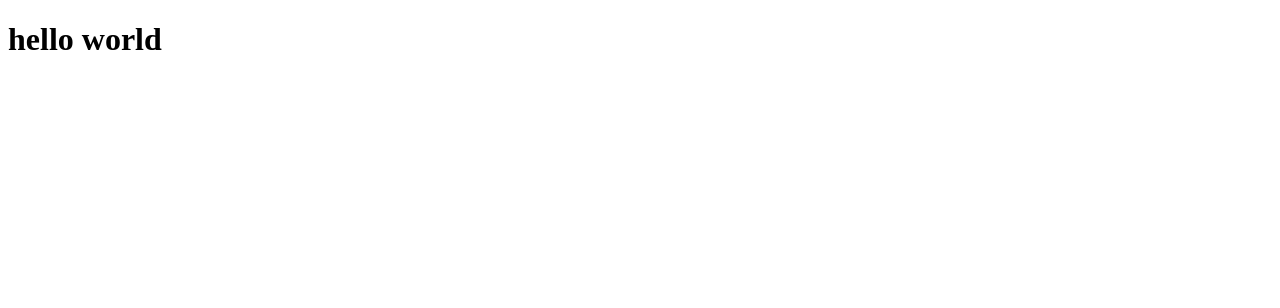
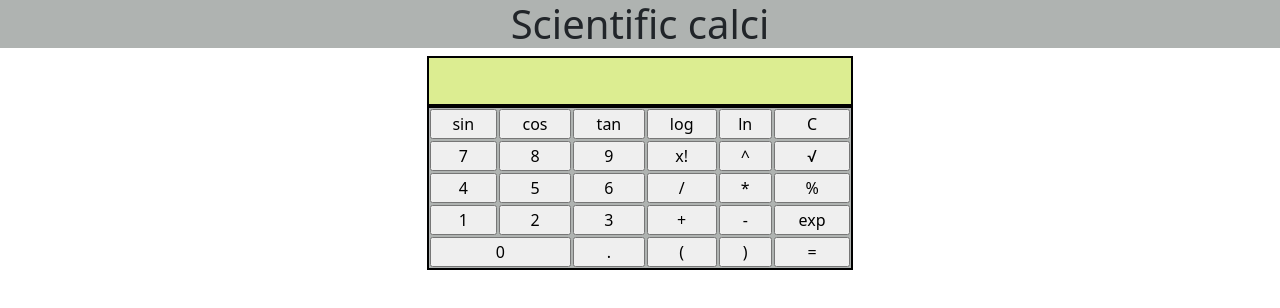
Before and after one commit to onkar0205/Scientific_Cali, a plain HTML site: page index.html in a window 1280 px wide. Drawn offline with nearby package versions, Linux system fonts and the light colour scheme.

Commit message:
uploaded UI

```diff
--- a/index.html
+++ b/index.html
@@ -1,15 +1,82 @@
-<!DOCTYPE html>
+<!doctype html>
 <html lang="en">
 
 <head>
-    <meta charset="UTF-8">
-    <meta http-equiv="X-UA-Compatible" content="IE=edge">
-    <meta name="viewport" content="width=device-width, initial-scale=1.0">
-    <title>Document</title>
+    <!-- Required meta tags -->
+    <meta charset="utf-8">
+    <meta name="viewport" content="width=device-width, initial-scale=1">
+
+    <!-- Bootstrap CSS -->
+    <link href="https://cdn.jsdelivr.net/npm/bootstrap@5.0.2/dist/css/bootstrap.min.css" rel="stylesheet"
+        integrity="sha384-EVSTQN3/azprG1Anm3QDgpJLIm9Nao0Yz1ztcQTwFspd3yD65VohhpuuCOmLASjC" crossorigin="anonymous">
+
+    <title>Hello, world!</title>
+    <link rel="stylesheet" href="/main.css">
 </head>
 
 <body>
-    <h1>hello world</h1>
+    <header class="header">
+        <h1>Scientific calci</h1>
+    </header>
+
+    <div class="container-fluid">
+        <div class="row box justify-content-around">
+            <div class="col-md-4 butbox" style="background-color:rgb(175, 179, 177); padding: 0;">
+                <div class="display"> </div>
+                <table>
+                    <tr>
+                        <td><input type="button" class="calbutton" value="sin"></td>
+                        <td><input type="button" class="calbutton" value="cos"></td>
+                        <td><input type="button" class="calbutton" value="tan"></td>
+                        <td><input type="button" class="calbutton" value="log"></td>
+                        <td><input type="button" class="calbutton" value="ln"></td>
+                        <td colspan="2"><input type="button" class="calbutton" value="C"></td>
+                    </tr>
+                    <tr>
+                        <td><input type="button" class="calbutton" value="7"></td>
+                        <td><input type="button" class="calbutton" value="8"></td>
+                        <td><input type="button" class="calbutton" value="9"></td>
+                        <td><input type="button" class="calbutton" value="x!"></td>
+                        <td><input type="button" class="calbutton" value="^"></td>
+                        <td><input type="button" class="calbutton" value="&radic;"></td>
+                    </tr>
+                    <tr>
+                        <td><input type="button" class="calbutton" value="4"></td>
+                        <td><input type="button" class="calbutton" value="5"></td>
+                        <td><input type="button" class="calbutton" value="6"></td>
+                        <td><input type="button" class="calbutton" value="/"></td>
+                        <td><input type="button" class="calbutton" value="*"></td>
+                        <td><input type="button" class="calbutton" value="%"></td>
+
+                    </tr>
+                    <tr>
+                        <td><input type="button" class="calbutton" value="1"></td>
+                        <td><input type="button" class="calbutton" value="2"></td>
+                        <td><input type="button" class="calbutton" value="3"></td>
+                        <td><input type="button" class="calbutton" value="+"></td>
+                        <td><input type="button" class="calbutton" value="-"></td>
+                        <td colspan="2"><input type="button" class="calbutton" value="exp"></td>
+
+                    </tr>
+                    <tr>
+                        <td colspan="2"><input type="button" class="calbutton" value="0"></td>
+                        <td><input type="button" class="calbutton" value="."></td>
+                        <td><input type="button" class="calbutton" value="("></td>
+                        <td><input type="button" class="calbutton" value=")"></td>
+                        <td colspan="2"><input type="button" class="calbutton" value="="></td>
+                    </tr>
+
+                </table>
+            </div>
+
+        </div>
+    </div>
+    <div class="container"></div>
+
+    <script src="https://cdn.jsdelivr.net/npm/bootstrap@5.0.2/dist/js/bootstrap.bundle.min.js"
+        integrity="sha384-MrcW6ZMFYlzcLA8Nl+NtUVF0sA7MsXsP1UyJoMp4YLEuNSfAP+JcXn/tWtIaxVXM"
+        crossorigin="anonymous"></script>
+
 </body>
 
 </html>
```
